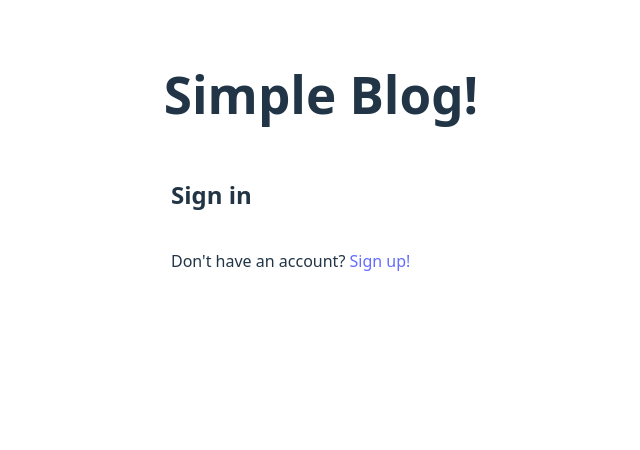
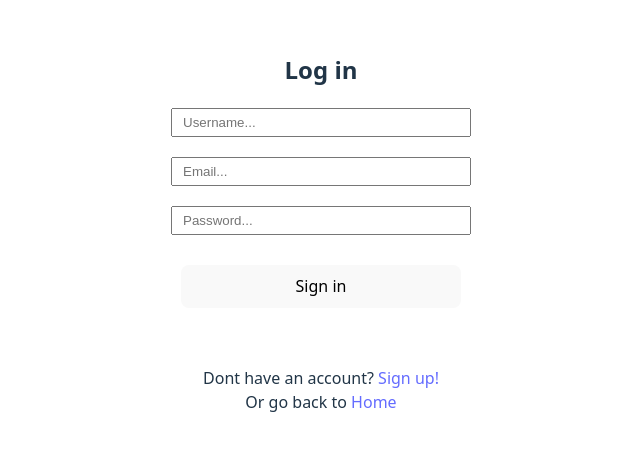
Before and after one commit to jeyrtoks/simple-blog, a React (Vite) app: page /signin in a window 1280 px wide. Shown: the top 450 px of the page, without its empty margins (319-959 px from the left). Built offline with nearby package versions, Linux system fonts and the light colour scheme; no server answers.

Commit message:
added working signup auth with working supabase integration; tweak ui

```diff
--- a/src/App.css
+++ b/src/App.css
@@ -1,7 +1,7 @@
 #root {
-  max-width: 1280px;
   margin: 0 auto;
-  padding: 2rem;
+  padding-left: 1rem;
+  padding-right: 1rem;
   text-align: center;
 }
 
--- /dev/null
+++ b/src/components/header.tsx
@@ -0,0 +1,24 @@
+import { Link } from "react-router-dom";
+import "../App.css";
+
+const header = () => {
+  return (
+    <div
+      style={{
+        display: "flex",
+        flexDirection: "row",
+        justifyContent: "space-between",
+      }}
+    >
+      <p>Simple Blog!</p>
+      <h2>Hello, Welcome to My Blog!</h2>
+      <Link to="/signup">
+        <button title="Create post" style={{}}>
+          Create
+        </button>
+      </Link>
+    </div>
+  );
+};
+
+export default header;
--- a/src/index.css
+++ b/src/index.css
@@ -24,7 +24,7 @@ a:hover {
 
 body {
   margin: 0;
-  /* display: flex;
+  /* display:gr;
   place-items: center; */
   min-width: 320px;
   min-height: 100vh;
--- a/src/main.tsx
+++ b/src/main.tsx
@@ -1,12 +1,11 @@
-import { StrictMode } from 'react'
-import { createRoot } from 'react-dom/client'
-import './index.css'
-import { RouterProvider } from 'react-router-dom'
-import { router } from './router.tsx'
+import { StrictMode } from "react";
+import { createRoot } from "react-dom/client";
+import "./index.css";
+import { RouterProvider } from "react-router-dom";
+import { router } from "./router.tsx";
 
-createRoot(document.getElementById('root')!).render(
+createRoot(document.getElementById("root")!).render(
   <StrictMode>
-    <h1>Simple Blog!</h1>
     <RouterProvider router={router} />
   </StrictMode>,
-)
+);
--- a/src/pages/App.tsx
+++ b/src/pages/App.tsx
@@ -1,16 +1,17 @@
-import { Link } from 'react-router-dom'
-import '../App.css'
+import header from "../components/header";
+import "../App.css";
 
 const App = () => {
-  document.title = "Home"
+  document.title = "Home";
   return (
     <>
-      <div className="card">
-        <h2>Hello, Welcome to My Blog!</h2>
-        <Link to="/signup"><button>Add Post</button></Link>
+      <header>{header()}</header>
+      <div>
+        <h1>Welcome to the Simple Blog App!</h1>
+        <p>This is the home page. Use the navigation to sign in or sign up.</p>
       </div>
     </>
-  )
-}
+  );
+};
 
-export default App
+export default App;
--- a/src/pages/Signin.tsx
+++ b/src/pages/Signin.tsx
@@ -1,14 +1,25 @@
-import { Form, Link } from "react-router-dom"
+import { Form, Link } from "react-router-dom";
 
 const Signin = () => {
   return (
-    <div>
-        <Form>
-            <h2>Sign in</h2>
-            <p>Don't have an account? <Link to="/signup">Sign up!</Link></p>
+    <>
+      <div>
+        <Form className="card">
+          <h2 style={{ textAlign: "center" }}>Log in</h2>
+          <input name="username" type="text" placeholder="Username..." />
+          <input name="email" type="text" placeholder="Email..." />
+          <input name="password" type="password" placeholder="Password..." />
+
+          <button type="submit">Sign in</button>
         </Form>
-    </div>
-  )
-}
+      </div>
+      <p>
+        Dont have an account? <Link to="/signup">Sign up!</Link>
+        <br />
+        Or go back to <Link to="/">Home</Link>
+      </p>
+    </>
+  );
+};
 
-export default Signin
+export default Signin;
--- a/src/pages/Signup.tsx
+++ b/src/pages/Signup.tsx
@@ -1,40 +1,92 @@
-import { useEffect, useState } from "react"
-import { Form, Link } from "react-router-dom"
+import React, { useState } from "react";
+import { Form, Link, useNavigate } from "react-router-dom";
+import { signUpNewUser } from "../services/Auth";
 
 const Signup = () => {
-    document.title = "Signup"
+  document.title = "Signup";
   const [username, setUsername] = useState("");
   const [email, setEmail] = useState("");
   const [password, setPassword] = useState("");
   const [loading, setLoading] = useState(false);
   const [error, setError] = useState("");
+  const navigate = useNavigate();
+
+  const handleSignUp = async (e: React.FormEvent) => {
+    e.preventDefault;
+    setLoading(true);
+
+    if (!username) {
+      setError("Please add a username!");
+    } else if (!email) {
+      setError("Please add an email!");
+    } else if (!password) {
+      setError("Please add a password!");
+    }
+
+    try {
+      const result = await signUpNewUser(email, password);
+      if (result.success) {
+        navigate("/");
+      }
+    } catch (err) {
+      console.log("Error signing up:", err);
+      setError("Failed to sign up. Please try again.");
+    } finally {
+      setLoading(false);
+    }
+  };
 
   return (
     <>
-            <p>{`${username} ${email} ${password}`}</p>
       <Form className="card">
-                <h2 style={{textAlign: "center"}}>Create an Account</h2>
+        <h2 style={{ textAlign: "center" }}>Create an Account</h2>
         <input
-                    onChange={(e) => {setUsername(e.target.value)}}
+          onChange={(e) => {
+            setUsername(e.target.value);
+          }}
           name="username"
           type="text"
-                    placeholder="Username..."/>
+          placeholder="Username..."
+        />
         <input
-                    onChange={(e) => {setEmail(e.target.value)}}
+          onChange={(e) => {
+            setEmail(e.target.value);
+          }}
           name="email"
-                    type="text"
-                    placeholder= "Email..."/>
+          type="email"
+          placeholder="Email..."
+        />
         <input
-                    onChange={(e) => {setPassword(e.target.value)}}
+          onChange={(e) => {
+            setPassword(e.target.value);
+          }}
           name="password"
           type="password"
-                    placeholder="Password..."/>
+          placeholder="Password..."
+        />
+        <div>
+          {error && (
+            <p
+              style={{
+                fontSize: "0.875rem",
+                lineHeight: "1.25rem",
+                color: "#ef4444",
+              }}
+            >
+              {error}
+            </p>
+          )}
+        </div>
 
-                <button type="submit" disabled={loading}>Sign Up</button>
+        <button onClick={handleSignUp} disabled={loading}>
+          {loading ? "Signing Up..." : "Sign Up"}
+        </button>
       </Form>
-            <p>Already have an account? <Link to="/signin">Sign in!</Link></p>
+      <p>
+        Already have an account? <Link to="/signin">Sign in!</Link>
+      </p>
     </>
-    )
-}
+  );
+};
 
-export default Signup
+export default Signup;
--- /dev/null
+++ b/src/services/Auth.tsx
@@ -0,0 +1,35 @@
+import { supabase } from "../supabaseClient";
+
+export const signUpNewUser = async (email: string, password: string) => {
+  const { data, error } = await supabase.auth.signUp({
+    email,
+    password,
+  });
+
+  if (error) {
+    console.error("sign-up failed: ", error);
+    return { sucess: false, error };
+  }
+
+  return { success: true, data };
+};
+
+export const signInUser = async (email: string, password: string) => {
+  const { data, error } = await supabase.auth.signInWithPassword({
+    email,
+    password,
+  });
+  if (error) {
+    console.error("signin failed: ", error);
+    return { success: false, error };
+  }
+
+  return { success: true, data };
+};
+
+export const signOutUser = async () => {
+  const { error } = await supabase.auth.signOut();
+  if (error) {
+    console.error("signout failed: ", error);
+  }
+};
--- /dev/null
+++ b/src/supabaseClient.ts
@@ -0,0 +1,6 @@
+import { createClient } from "@supabase/supabase-js";
+
+export const supabase = createClient(
+  import.meta.env.VITE_SUPABASE_URL,
+  import.meta.env.VITE_SUPABASE_PUBLISHABLE_KEY,
+);
```
Also changed, not shown: src/router.tsx (+8 -5 lines), src/supabaseClient.tsx (deleted, +0 -12 lines), 2 other files (tests, documents, lock files or other folders). Lines whose indentation alone changed are shown as unchanged.
